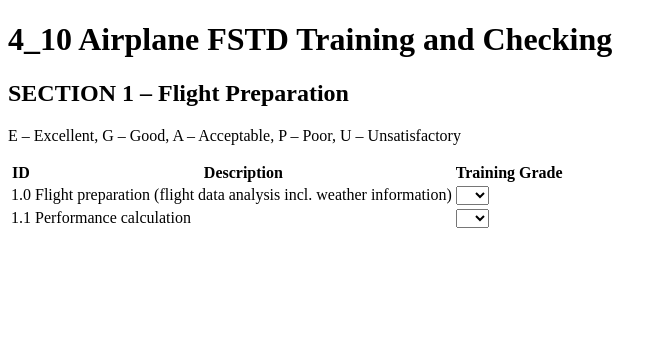
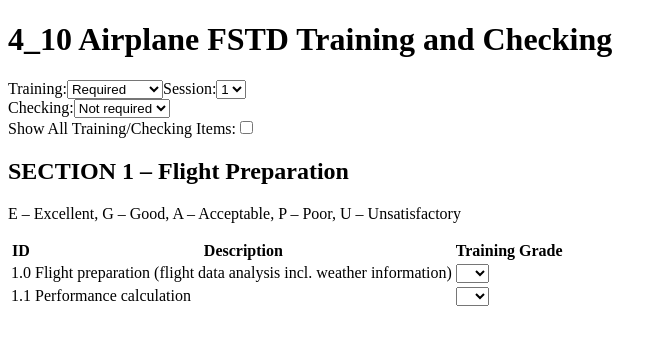
Before and after one commit to Alwis223/training-forms, a React (Create React App) app: page / in a window 1280 px wide. Shown: the top 344 px of the page, without its empty margins (0-667 px from the left). Built offline with nearby package versions, Linux system fonts and the light colour scheme.

Commit message:
Update App.js

```diff
--- a/src/App.js
+++ b/src/App.js
@@ -25,11 +25,68 @@ function App() {
       <h1 className="text-xl font-bold mb-4">4_10 Airplane FSTD Training and Checking</h1>
 
       <div className="mb-4 space-y-2">
-        {/* TRAINING / CHECKING SELECT */}
-        {/* ... visa likusi UI logika */}
+        <div>
+          <label className="font-semibold mr-2">Training:</label>
+          <select
+            value={trainingRequired ? "required" : "not_required"}
+            onChange={e => setTrainingRequired(e.target.value === "required")}
+            className="border p-1"
+          >
+            <option value="required">Required</option>
+            <option value="not_required">Not required</option>
+          </select>
+          {trainingRequired && (
+            <>
+              <label className="ml-4 mr-2">Session:</label>
+              <select
+                value={trainingSession}
+                onChange={e => setTrainingSession(Number(e.target.value))}
+                className="border p-1"
+              >
+                {[1, 2, 3].map(n => (
+                  <option key={n} value={n}>{n}</option>
+                ))}
+              </select>
+            </>
+          )}
+        </div>
+
+        <div>
+          <label className="font-semibold mr-2">Checking:</label>
+          <select
+            value={checkingRequired ? "required" : "not_required"}
+            onChange={e => setCheckingRequired(e.target.value === "required")}
+            className="border p-1"
+          >
+            <option value="required">Required</option>
+            <option value="not_required">Not required</option>
+          </select>
+          {checkingRequired && (
+            <>
+              <label className="ml-4 mr-2">Session:</label>
+              <select
+                value={checkingSession}
+                onChange={e => setCheckingSession(Number(e.target.value))}
+                className="border p-1"
+              >
+                {[1, 2, 3, 4, 5, 6].map(n => (
+                  <option key={n} value={n}>{n}</option>
+                ))}
+              </select>
+            </>
+          )}
+        </div>
+
+        <div>
+          <label className="font-semibold mr-2">Show All Training/Checking Items:</label>
+          <input
+            type="checkbox"
+            checked={showAdditionalItems}
+            onChange={e => setShowAdditionalItems(e.target.checked)}
+          />
+        </div>
       </div>
 
-      {/* DYNAMIC TABLES */}
       {Object.entries(sectionTitles).map(([section, title]) => {
         const taskIds = Object.keys(allTasks).filter(id => id.startsWith(section + "."));
         const visibleIds = showAdditionalItems
@@ -47,6 +104,7 @@ function App() {
             <p className="text-sm text-gray-600 mb-2">
               E – Excellent, G – Good, A – Acceptable, P – Poor, U – Unsatisfactory
             </p>
+
             <table className="w-full border-collapse text-sm mb-6">
               <thead>
                 <tr className="bg-gray-100">
@@ -67,6 +125,7 @@ function App() {
                     <tr key={id} className="border-t">
                       <td className={`p-2 border font-mono ${isAdditional ? "text-green-600" : ""}`}>{id}</td>
                       <td className={`p-2 border ${isAdditional ? "text-green-600" : ""}`}>{allTasks[id]}</td>
+
                       {trainingRequired && (
                         <td className="p-2 border">
                           {(showAdditionalItems || taskSchedule.training?.[trainingSession]?.includes(id)) && (
@@ -82,6 +141,7 @@ function App() {
                           )}
                         </td>
                       )}
+
                       {checkingRequired && (
                         <td className="p-2 border">
                           {(showAdditionalItems || taskSchedule.checking?.[checkingSession]?.includes(id)) && (
```
